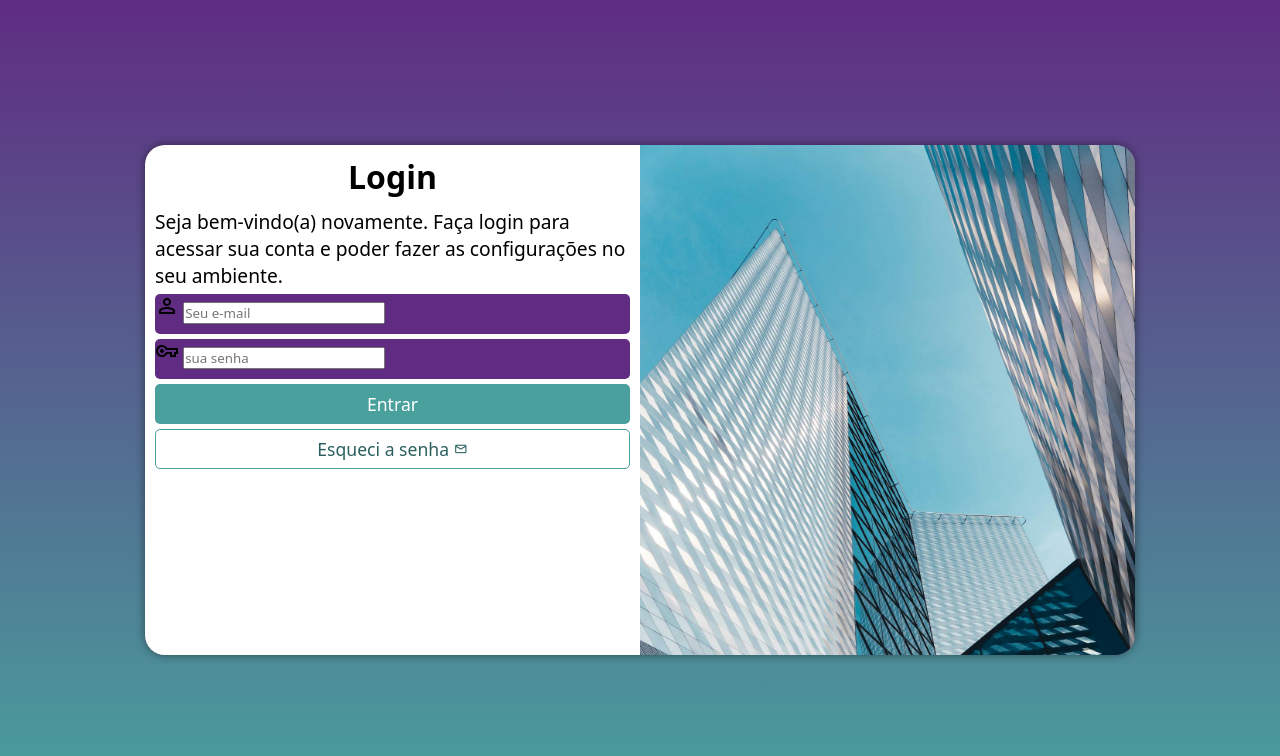
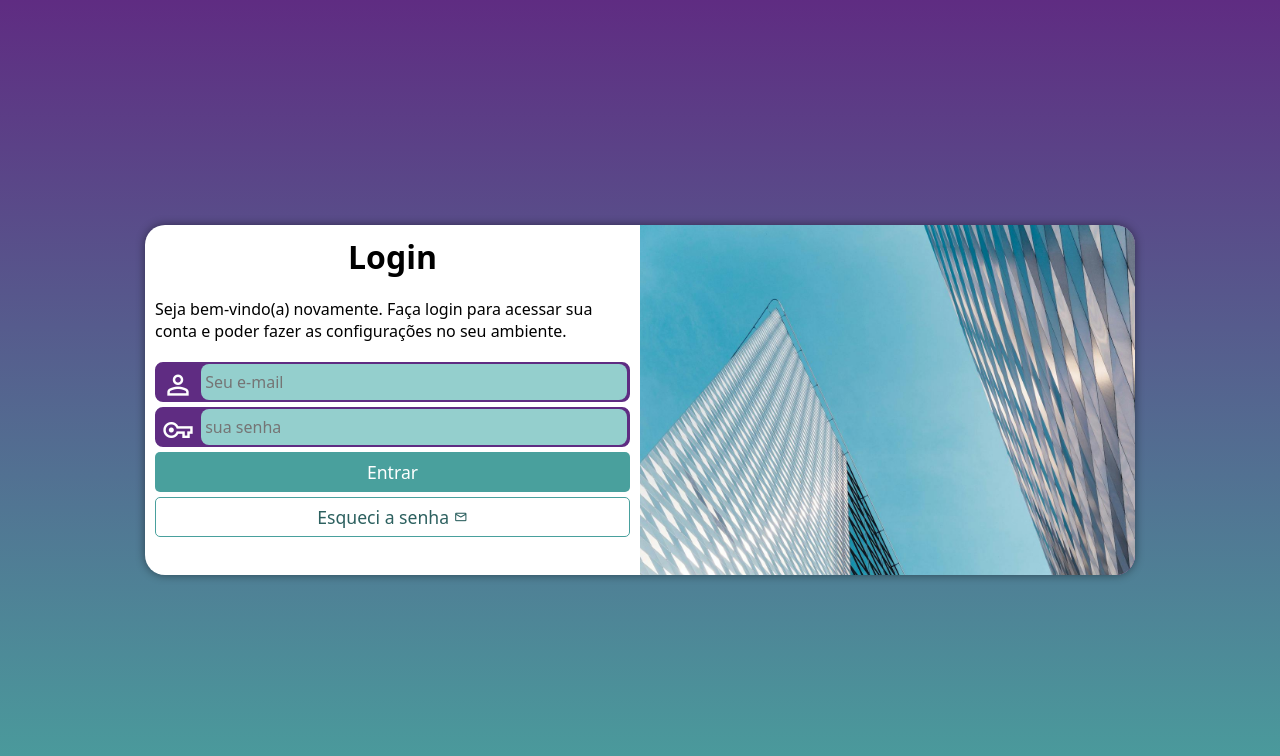
Before and after one commit to Julia61/projeto-login, a plain HTML site: page index.html in a window 1280 px wide. Drawn offline with nearby package versions, Linux system fonts and the light colour scheme.

Commit message:
projeto pronto

```diff
--- a/estilos/media-query.css
+++ b/estilos/media-query.css
@@ -8,7 +8,7 @@
     }
     section#login{
         width: 80vw;
-
+        height: 280px;
     }
 
     section#login > div#imagem {
@@ -32,6 +32,7 @@
 
     section#login {
         width: 990px;
+        height: 350px;
     }
 
     section#login > div#imagem{
@@ -51,7 +52,8 @@
     }
 
     div#formulario > p{
-        font-size: 1.2em;
+        font-size: 1em;
+        margin: 20px 0px;
     }
 
 }
--- a/estilos/style.css
+++ b/estilos/style.css
@@ -29,7 +29,6 @@ section#login{
     position: absolute;
     top: 50%;
     left: 50%;
-    transform: translate(-50%,-50%);
     background-color: white;
     overflow: hidden;
     width: 250px;
@@ -37,6 +36,7 @@ section#login{
     border-radius: 20px;
     box-shadow: 0px 0px 10px rgba(0, 0, 0, 0.452);
 
+    transform: translate(-50%,-50%);
     transition: width .2s, height .2s;
     transition-timing-function: ease;
 }
@@ -81,15 +81,40 @@ form > input[type=submit]:hover{
 
 form > div.campo{
     background-color: #5f2c82;
+    border: 2px solid #5f2c82;
     display: block;
     width: 100%;
     height: 40px;
-    border-radius: 5px;
+    border-radius: 8px;
     margin: 5px 0px;
 }
 
 div.campo> label {
     display: none;
+}
+
+div.campo > span{
+    color: white;
+
+    font-size: 2em;
+    width: 40px;
+    padding: 5px;
+}
+
+div.campo > input {
+    background-color: #94cfcd;
+    font-size: 1em;
+    width: calc(100% - 45px);
+    height: 100%;
+    border: 0px;
+    border-radius: 8px;
+    padding: 4px;
+    transform: translateY(-13px);
+}
+
+div.campo > input:focus-within{
+    background-color: white;
+    border: none;
 }
 
 form > a.botao {
```
